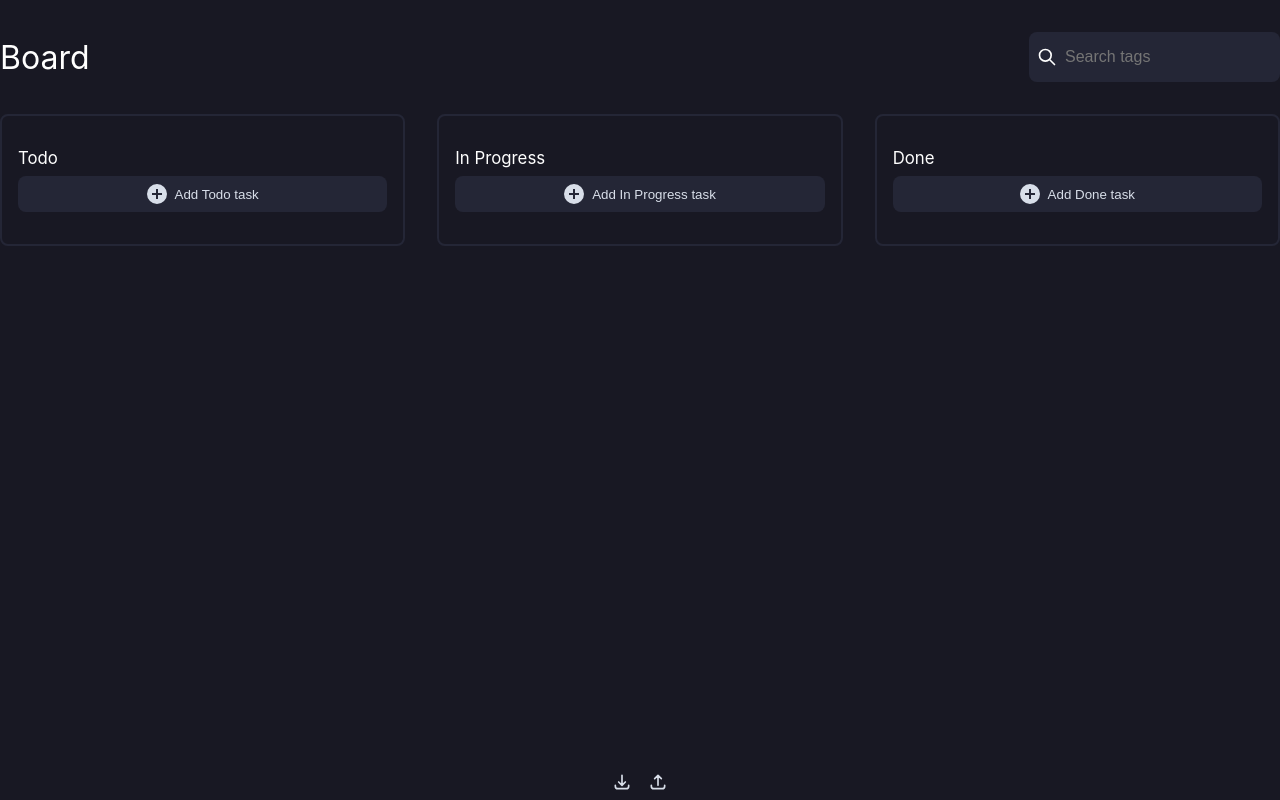
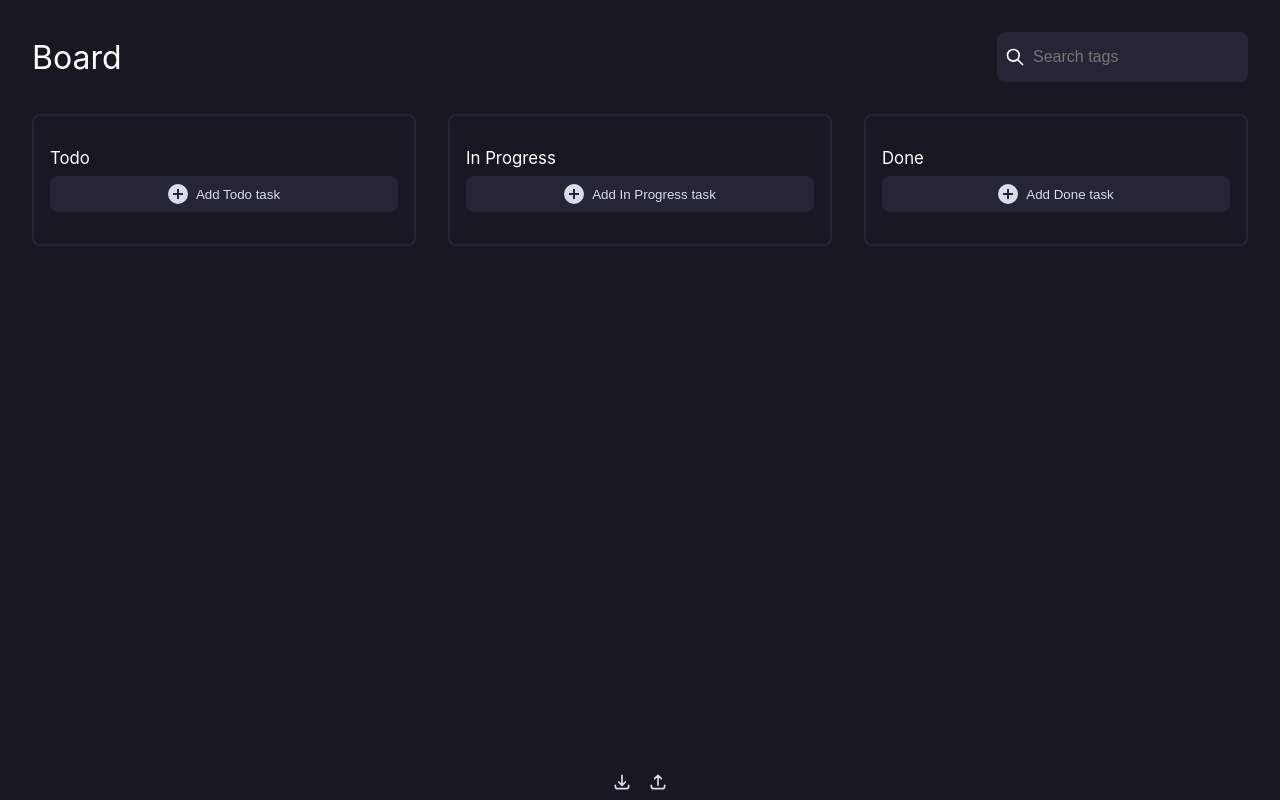
Before and after one commit to 7h1b0/todos, a Svelte app: page / in a window 1280 px wide. Built offline with nearby package versions, Linux system fonts and the light colour scheme.

Commit message:
feat(ui): set min and max width

```diff
--- a/src/App.svelte
+++ b/src/App.svelte
@@ -28,8 +28,7 @@
     justify-items: stretch;
     gap: var(--space-4);
     min-block-size: 100vh;
-    inline-size: 100%;
-    max-inline-size: 1400px;
+    inline-size: clamp(600px, 95%, 1400px);
     margin-inline: auto;
     padding-block-start: var(--space-4);
   }
```
